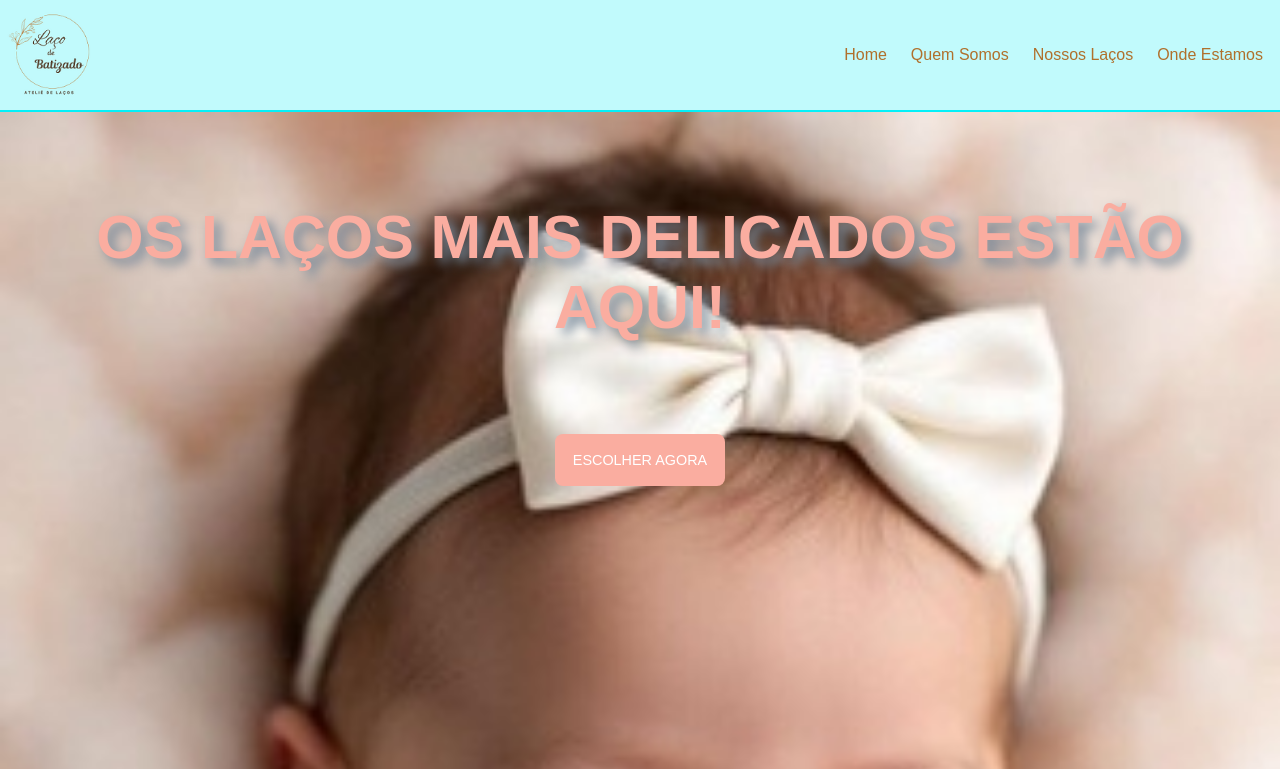
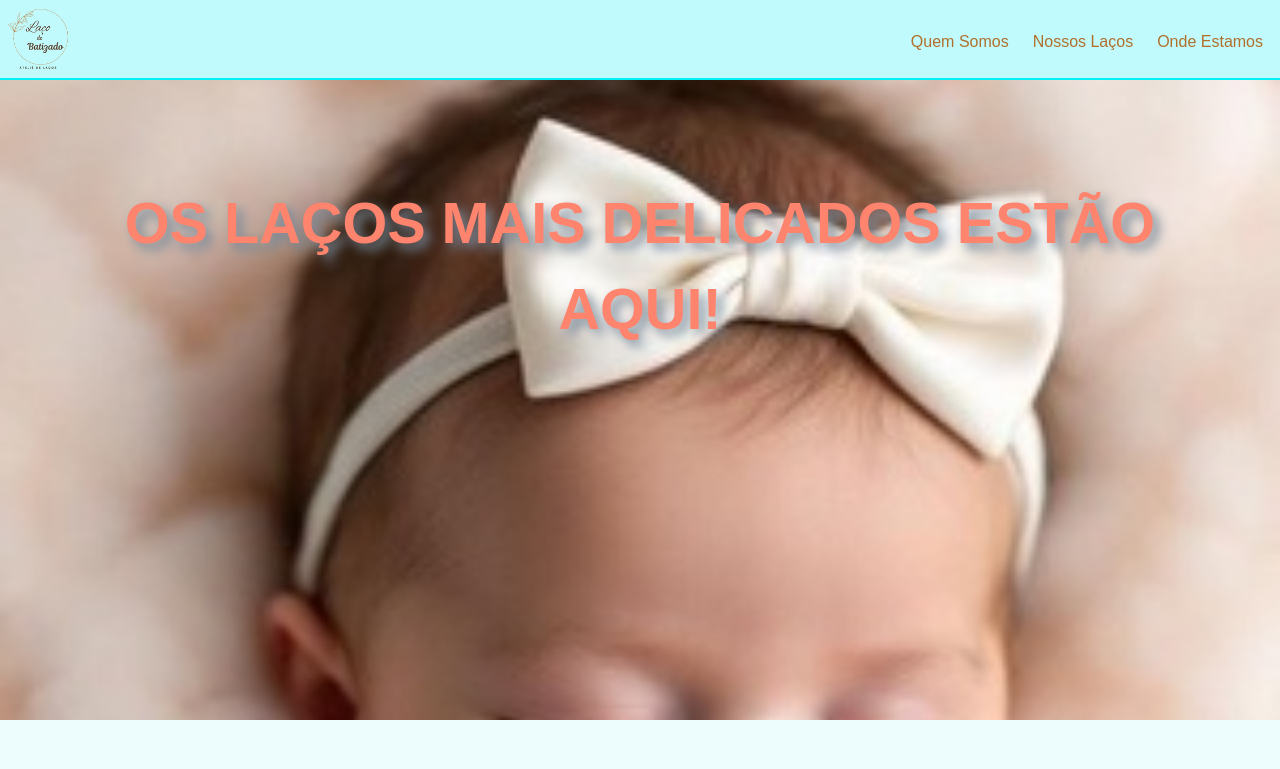
Before and after one commit to csdevelo/Laco-Batizado, a plain HTML site: page index.html in a window 1280 px wide. Shown: the top 769 px of the page. Drawn offline with Linux system fonts and the light colour scheme.

Commit message:
versão 1 da landingpage
nessa parte do projeto, foram criados o Menu Navegação (Header), a Main contendo as sections "container-home", "container-quem-somos" e o "footer".

```diff
--- a/index.html
+++ b/index.html
@@ -16,7 +16,8 @@
 		</a>
 
 		<nav class="container-header-links">
-			<a href="#home">Home</a>
+
+			<a href="#home"></a>
 			<a href="#quem-somos">Quem Somos</a>
 			<a href="#nossos-lacos">Nossos Laços</a>
 			<a href="#onde-estamos">Onde Estamos</a>
@@ -29,12 +30,13 @@
 
 			<!--<p>Lorem ipsum dolor sit amet consectetur adipisicing elit. Voluptatum numquam modi possimus beatae
 				doloribus temporibus, distinctio!</p>
--->
+
 
 			<a href="#" class="btn">ESCOLHER AGORA</a>
+			-->
 		</section>
 
-		<section class="container-quem-somos">
+		<section class="container-quem-somos" id="quem-somos">
 			<article class="text-media">
 				<div class="text">
 					<h2>QUEM SOMOS E O QUE TORNA NOSSAS PEÇAS TÃO ESPECIAIS</h2>
@@ -54,26 +56,69 @@
 		</section>
 
 		<!--
-		<section class="nossos-lacos">
+		<section class="container-nossos-lacos">
 			<h2>NOSSOS LAÇOS</h2>
-			<div>
-				<figure>
-					<img src="" alt="">
-				</figure>
 
-				<p></p>
-				<a href="#" class="btn">COMPRAR</a>
+			<div class="container-grid">
+				<div class="item">
+					<figure>
+						<img src="img/foto1-carrossel.png" alt="Imagem de um Laço">
+					</figure>
+
+					<p>Laço em Renda Laise</p>
+					<a href="#" class="btn">QUERO ELE</a>
+				</div>
+
+				<div class="item">
+					<figure>
+						<img src="img/foto1-carrossel.png" alt="Imagem de um Laço">
+					</figure>
+
+					<p>Laço em Renda Laise</p>
+					<a href="#" class="btn">QUERO ELE</a>
+				</div>
+				<div class="item">
+					<figure>
+						<img src="img/foto1-carrossel.png" alt="Imagem de um Laço">
+					</figure>
+
+					<p>Laço em Renda Laise</p>
+					<a href="#" class="btn">QUERO ELE</a>
+				</div>
+				<div class="item">
+					<figure>
+						<img src="img/foto1-carrossel.png" alt="Imagem de um Laço">
+					</figure>
+
+					<p>Laço em Renda Laise</p>
+					<a href="#" class="btn">QUERO ELE</a>
+				</div>
+				<div class="item">
+					<figure>
+						<img src="img/foto1-carrossel.png" alt="Imagem de um Laço">
+					</figure>
+
+					<p>Laço em Renda Laise</p>
+					<a href="#" class="btn">QUERO ELE</a>
+				</div>
+				<div class="item">
+					<figure>
+						<img src="img/foto1-carrossel.png" alt="Imagem de um Laço">
+					</figure>
+
+					<p>Laço em Renda Laise</p>
+					<a href="#" class="btn">QUERO ELE</a>
+				</div>
 			</div>
 		</section>
+		-->
 	</main>
-
 
 	<footer class="container-rodape">
 		<p>Laço de Batizado - Ateliê de Laços</p>
 		<p>Todos os Direitos Reservados - 2025</p>
 	</footer>
 
-	-->
+</body>
 
-</body>
 </html>
--- a/style.css
+++ b/style.css
@@ -20,6 +20,7 @@
 
 body {
 	font-family: "Funnel Sans", sans-serif;
+	line-height: 1.5em;
 	font-size: 1em;
 
 	color: black;
@@ -29,11 +30,12 @@ body {
 header {
 	/*border: 1px dotted blue;*/
 
-	/*position: fixed;*/
+	position: fixed;
 	background-color: var(--bg-header);
 	color: var(--color-font-navbar);
 	padding: 5px;
-	height: 14vh;
+	width: 100%;
+	height: 10vh;
 	border-bottom: 2px solid #04f0f8;
 
 	display: flex;
@@ -44,8 +46,8 @@ header {
 
 header img {
 	flex: 0 0 180px;
-	width: 88px;
-	height: 88px;
+	width: 66px;
+	height: 66px;
 
 }
 
@@ -65,9 +67,12 @@ header nav a {
 }
 
 h1 {
-	color: #faada0;
-	font-size: 3.8rem;
+	color: #ff846e;
+	font-size: 3.6rem;
+	line-height: 1.5;
 	text-shadow: lightslategray 0.1em 0.1em 0.2em;
+
+	padding-top: 90px;
 }
 
 h2 {
@@ -166,17 +171,44 @@ div.text > a {
 	margin-top: 46px;
 }
 
+/**
+.container-nossos-lacos {
+	height: 100vh;
+	margin: 0 auto;
 
+}
 
+.container-nossos-lacos h2 {
+	text-align: center;
+	padding: 32px;
 
-/* footer {
-	border: 1px dotted blue;
-	margin: 90vh;
+}
 
-	position: fixed;
-	background-color: #c1fafc;
-	color: #fff;
-	padding: 5px;
+.container-grid {
+	border: 3px solid blue;
+
+	display: grid;
+	grid-template: repeat(2, 1fr) / repeat(3, 1fr);
+	place-items: stretch center;
+	place-content: stretch space-evenly;
+	gap: 22px;
+}
+
+.item {
+	border: 3px solid yellow;
+	padding: 25px;
 
 }
 */
+
+
+footer {
+	/*border: 1px dotted blue;*/
+
+	background-color: var(--bg-header);
+	color: var(--color-font-navbar);
+	padding: 3px;
+
+	text-align: center;
+	font-size: 0.85rem;
+}
```
Also changed, not shown: img/foto1-carrossel.png (added).
